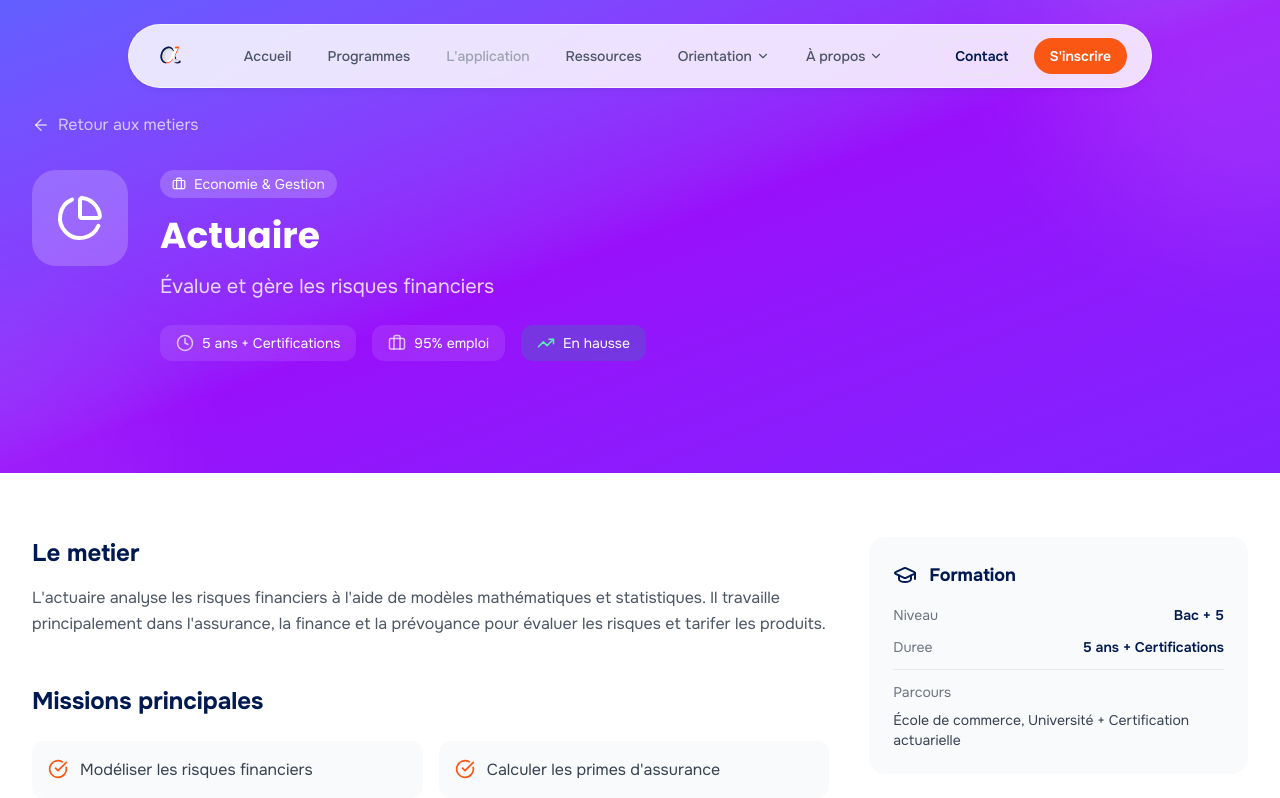
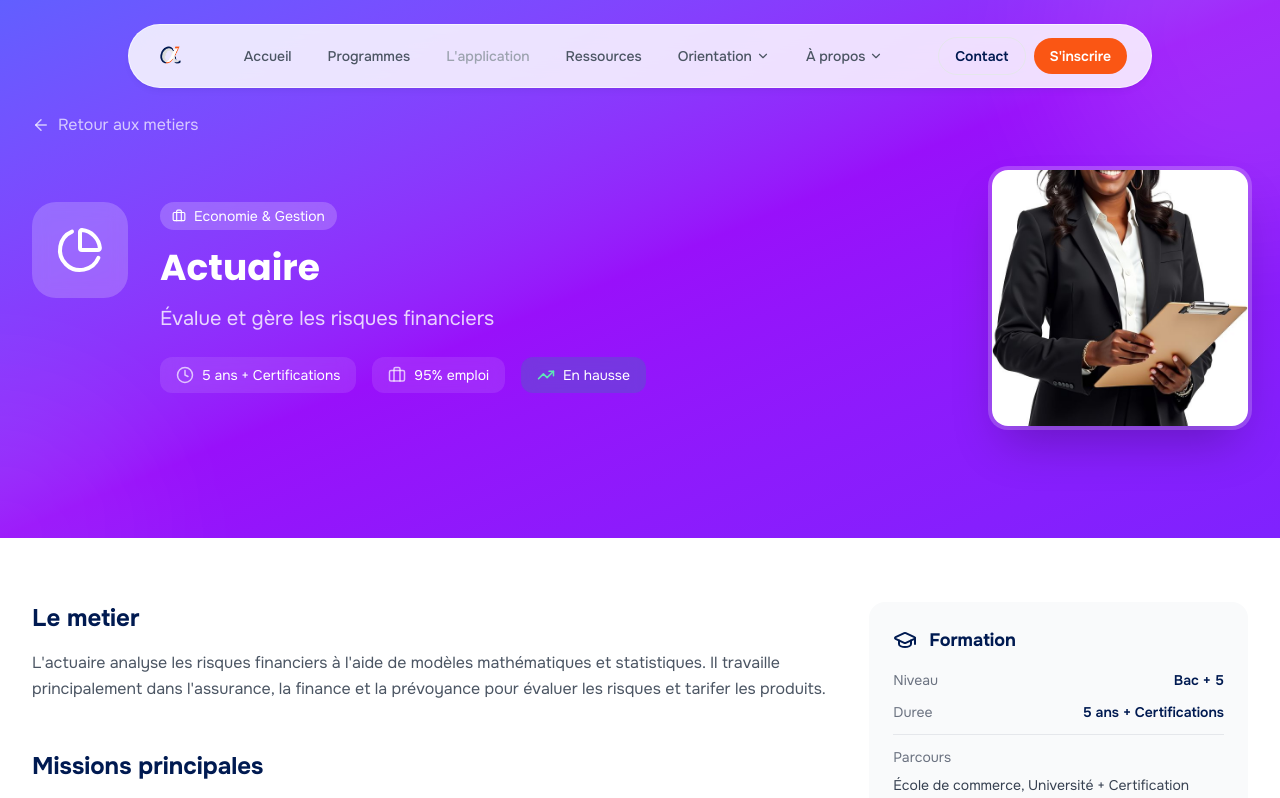
Before and after one commit to ubf-hunter/alphacenter, a React (Vite) app: page /orientation/metiers/actuaire in a window 1280 px wide. Shown: the top 798 px of the page. Built offline with nearby package versions, Linux system fonts and the light colour scheme; a web font is replaced by a local one.

Commit message:
feat: Display career images on detail pages (hero + mobile)

```diff
--- a/src/pages/orientation/MetierDetail.jsx
+++ b/src/pages/orientation/MetierDetail.jsx
@@ -70,7 +70,9 @@ export default function MetierDetail() {
             <span>Retour aux metiers</span>
           </Link>
 
-          <div className="flex flex-col lg:flex-row items-start gap-8">
+          <div className="flex flex-col lg:flex-row items-center gap-8">
+            {/* Left: Icon + Text */}
+            <div className="flex-1 flex flex-col lg:flex-row items-start gap-8">
               {/* Icon */}
               <motion.div
                 initial={{ opacity: 0, scale: 0.8 }}
@@ -123,8 +125,47 @@ export default function MetierDetail() {
                 </motion.div>
               </div>
             </div>
+
+            {/* Right: Career Image */}
+            {career.ogImage && (
+              <motion.div
+                initial={{ opacity: 0, scale: 0.9 }}
+                animate={{ opacity: 1, scale: 1 }}
+                transition={{ duration: 0.6, delay: 0.2 }}
+                className="hidden lg:block shrink-0"
+              >
+                <div className="w-64 h-64 rounded-2xl overflow-hidden ring-4 ring-white/20 shadow-2xl">
+                  <img
+                    src={career.ogImage}
+                    alt={career.name}
+                    className="w-full h-full object-cover"
+                  />
+                </div>
+              </motion.div>
+            )}
+          </div>
         </Container>
       </section>
+
+      {/* Mobile Career Image */}
+      {career.ogImage && (
+        <section className="lg:hidden bg-white pt-8 px-4">
+          <motion.div
+            initial={{ opacity: 0, y: 20 }}
+            animate={{ opacity: 1, y: 0 }}
+            transition={{ duration: 0.5 }}
+            className="max-w-sm mx-auto"
+          >
+            <div className="rounded-2xl overflow-hidden shadow-lg">
+              <img
+                src={career.ogImage}
+                alt={career.name}
+                className="w-full h-56 object-cover"
+              />
+            </div>
+          </motion.div>
+        </section>
+      )}
 
       {/* Main Content */}
       <section className="py-16 bg-white">
```
Lines whose indentation alone changed are shown as unchanged.
